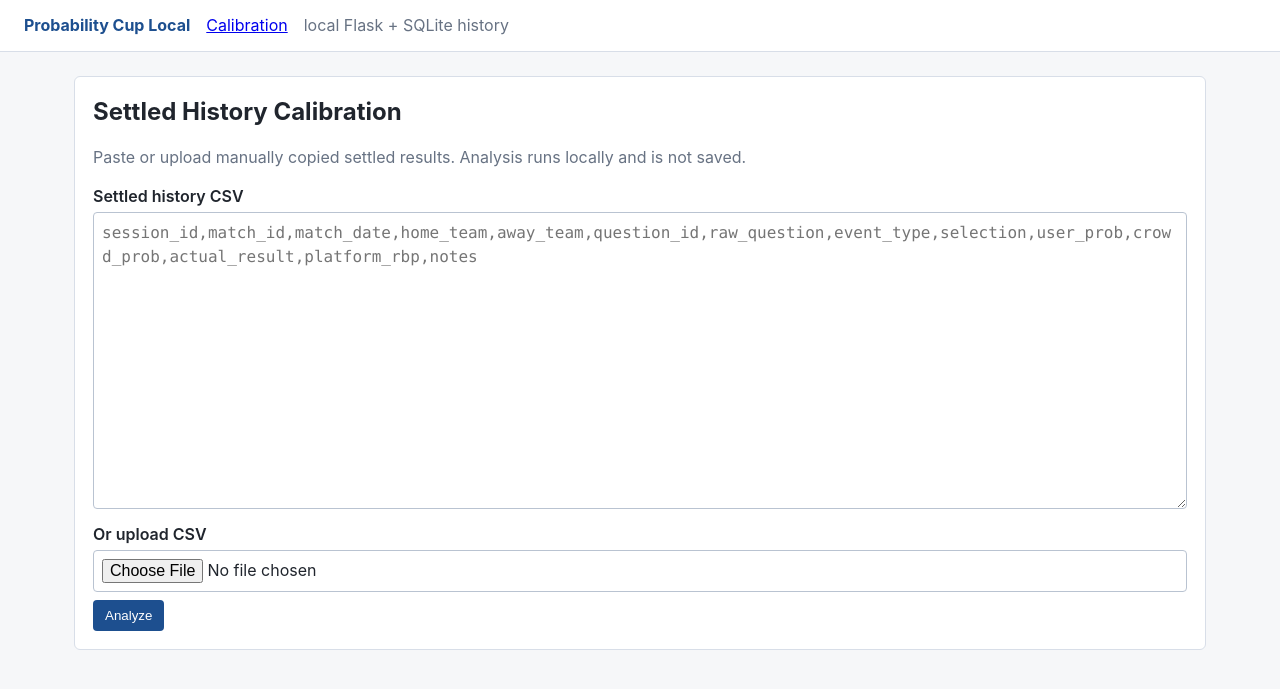
After one commit to fengabing0207-oss/professional-forecasting, a Flask app: page /calibration in a window 1280 px wide. The commit adds this page. Shown: the top 689 px of the page. Run offline with Flask 3, Linux system fonts and the light colour scheme.

Commit message:
Add settled prediction calibration analysis

```diff
--- a/webapp/app.py
+++ b/webapp/app.py
@@ -18,6 +18,18 @@ from flask import (
 )
 
 from webapp import engine_bridge
+from webapp.calibration import (
+    compute_brier_columns,
+    find_largest_crowd_deviations,
+    find_largest_rbp_losses,
+    find_largest_rbp_wins,
+    generate_guardrail_suggestions,
+    load_settled_history_csv,
+    summarize_by_event_type,
+    summarize_by_probability_bucket,
+    summarize_settled_performance,
+    to_normalized_csv,
+)
 from webapp.db import connect, init_db
 from webapp.forms import float_option, form_value, require_fields
 from webapp.history import (
@@ -257,6 +269,48 @@ def create_app() -> Flask:
             hist = snapshot_history(conn, session_id)
         return render_template("history.html", session=session, history=hist)
 
+    @app.route("/calibration", methods=["GET", "POST"])
+    def calibration():
+        csv_text = ""
+        normalized_csv = ""
+        results: dict[str, Any] = {}
+        if request.method == "POST":
+            csv_text = _field_or_upload("csv_text", "csv_file")
+            try:
+                df = load_settled_history_csv(csv_text)
+                scored = compute_brier_columns(df)
+                normalized_csv = to_normalized_csv(scored)
+                results = {
+                    "summary": summarize_settled_performance(scored),
+                    "by_event_type": _records(summarize_by_event_type(scored)),
+                    "by_bucket": _records(summarize_by_probability_bucket(scored)),
+                    "largest_wins": _records(_display_rows(find_largest_rbp_wins(scored))),
+                    "largest_losses": _records(_display_rows(find_largest_rbp_losses(scored))),
+                    "largest_deviations": _records(_display_rows(find_largest_crowd_deviations(scored))),
+                    "suggestions": generate_guardrail_suggestions(scored),
+                }
+                flash("Settled history analyzed locally. No data was saved.", "success")
+            except Exception as exc:
+                flash(str(exc), "error")
+        return render_template(
+            "calibration.html",
+            csv_text=csv_text,
+            normalized_csv=normalized_csv,
+            results=results,
+        )
+
+    @app.post("/calibration/download")
+    def download_calibration_csv():
+        normalized_csv = request.form.get("normalized_csv", "")
+        if not normalized_csv.strip():
+            flash("No normalized settled-history CSV is available to download.", "error")
+            return redirect(url_for("calibration"))
+        return Response(
+            normalized_csv,
+            mimetype="text/csv",
+            headers={"Content-Disposition": "attachment; filename=settled_history_normalized.csv"},
+        )
+
     @app.get("/sessions/<int:session_id>/download/<kind>/<int:snapshot_id>")
     def download_snapshot(session_id: int, kind: str, snapshot_id: int):
         tables = {
@@ -328,6 +382,42 @@ def _field_or_upload(field_name: str, file_name: str) -> str:
     return request.form.get(field_name, "")
 
 
+def _records(df: Any) -> list[dict[str, Any]]:
+    return [
+        {key: _format_value(value) for key, value in row.items()}
+        for row in df.to_dict(orient="records")
+    ]
+
+
+def _display_rows(df: Any) -> Any:
+    columns = [
+        "question_id",
+        "event_type",
+        "selection",
+        "raw_question",
+        "user_prob",
+        "crowd_prob",
+        "actual_result",
+        "platform_rbp",
+        "platform_rbp_numeric",
+        "user_brier",
+        "crowd_brier",
+        "abs_user_crowd_deviation",
+    ]
+    return df[[column for column in columns if column in df.columns]]
+
+
+def _format_value(value: Any) -> Any:
+    try:
+        if value != value:
+            return ""
+    except Exception:
+        pass
+    if isinstance(value, float):
+        return round(value, 4)
+    return value
+
+
 app = create_app()
 
 
--- /dev/null
+++ b/webapp/calibration.py
@@ -0,0 +1,239 @@
+"""Settled-history calibration helpers for local Probability Cup review."""
+from __future__ import annotations
+
+import csv
+import io
+from typing import Any
+
+import pandas as pd
+
+
+SETTLED_HISTORY_COLUMNS = [
+    "session_id",
+    "match_id",
+    "match_date",
+    "home_team",
+    "away_team",
+    "question_id",
+    "raw_question",
+    "event_type",
+    "selection",
+    "user_prob",
+    "crowd_prob",
+    "actual_result",
+    "platform_rbp",
+    "notes",
+]
+
+PROBABILITY_BUCKETS = [
+    (0.0, 0.2, "0-20%"),
+    (0.2, 0.4, "20-40%"),
+    (0.4, 0.6, "40-60%"),
+    (0.6, 0.8, "60-80%"),
+    (0.8, 1.0000001, "80-100%"),
+]
+
+
+def load_settled_history_csv(csv_text: str) -> pd.DataFrame:
+    """Load manually copied settled history CSV into the normalized schema."""
+    if not csv_text.strip():
+        return pd.DataFrame(columns=SETTLED_HISTORY_COLUMNS)
+
+    df = pd.read_csv(io.StringIO(csv_text), dtype=str, keep_default_na=False)
+    for column in SETTLED_HISTORY_COLUMNS:
+        if column not in df.columns:
+            df[column] = ""
+    df = df[SETTLED_HISTORY_COLUMNS].copy()
+
+    for column in ["user_prob", "crowd_prob", "actual_result"]:
+        df[column] = pd.to_numeric(df[column].replace("", pd.NA), errors="coerce")
+
+    invalid_user_prob = df["user_prob"].notna() & ~df["user_prob"].between(0, 1)
+    invalid_crowd_prob = df["crowd_prob"].notna() & ~df["crowd_prob"].between(0, 1)
+    invalid_actual = df["actual_result"].notna() & ~df["actual_result"].isin([0, 1])
+    if invalid_user_prob.any() or invalid_crowd_prob.any() or invalid_actual.any():
+        raise ValueError("user_prob/crowd_prob must be decimals 0..1 and actual_result must be 0 or 1.")
+
+    return df
+
+
+def compute_brier_columns(df: pd.DataFrame) -> pd.DataFrame:
+    """Add numeric analysis columns while preserving raw platform_rbp text."""
+    out = _with_schema(df)
+    actual = pd.to_numeric(out["actual_result"], errors="coerce")
+    user_prob = pd.to_numeric(out["user_prob"], errors="coerce")
+    crowd_prob = pd.to_numeric(out["crowd_prob"], errors="coerce")
+
+    out["platform_rbp_numeric"] = _numeric_platform_rbp(out["platform_rbp"])
+    out["user_brier"] = (user_prob - actual) ** 2
+    out["crowd_brier"] = (crowd_prob - actual) ** 2
+    out["brier_edge"] = out["crowd_brier"] - out["user_brier"]
+    directional = ((user_prob >= 0.5) == (actual == 1)).astype("boolean")
+    directional.loc[user_prob.isna() | actual.isna()] = pd.NA
+    out["directionally_correct"] = directional
+    out["abs_user_crowd_deviation"] = (user_prob - crowd_prob).abs()
+    out["probability_bucket"] = user_prob.apply(_bucket_label)
+    return out
+
+
+def summarize_settled_performance(df: pd.DataFrame) -> dict[str, Any]:
+    scored = compute_brier_columns(df)
+    return {
+        "total_questions": int(len(scored)),
+        "total_platform_rbp": _sum(scored["platform_rbp_numeric"]),
+        "average_platform_rbp": _mean(scored["platform_rbp_numeric"]),
+        "beat_crowd_count": int((scored["platform_rbp_numeric"] > 0).sum()),
+        "below_crowd_count": int((scored["platform_rbp_numeric"] < 0).sum()),
+        "mean_user_brier": _mean(scored["user_brier"]),
+        "mean_crowd_brier": _mean(scored["crowd_brier"]),
+        "mean_brier_edge": _mean(scored["brier_edge"]),
+        "directional_correctness_count": int(scored["directionally_correct"].sum(skipna=True)),
+        "average_abs_user_crowd_deviation": _mean(scored["abs_user_crowd_deviation"]),
+    }
+
+
+def summarize_by_event_type(df: pd.DataFrame) -> pd.DataFrame:
+    scored = compute_brier_columns(df)
+    if scored.empty:
+        return pd.DataFrame(
+            columns=["event_type", "questions", "total_platform_rbp", "average_platform_rbp", "mean_user_brier", "mean_crowd_brier", "mean_brier_edge"]
+        )
+    grouped = scored.groupby("event_type", dropna=False)
+    return grouped.agg(
+        questions=("question_id", "count"),
+        total_platform_rbp=("platform_rbp_numeric", "sum"),
+        average_platform_rbp=("platform_rbp_numeric", "mean"),
+        mean_user_brier=("user_brier", "mean"),
+        mean_crowd_brier=("crowd_brier", "mean"),
+        mean_brier_edge=("brier_edge", "mean"),
+    ).reset_index()
+
+
+def summarize_by_probability_bucket(df: pd.DataFrame) -> pd.DataFrame:
+    scored = compute_brier_columns(df)
+    rows = []
+    for _, _, label in PROBABILITY_BUCKETS:
+        bucket_df = scored[scored["probability_bucket"] == label]
+        rows.append(
+            {
+                "probability_bucket": label,
+                "questions": int(len(bucket_df)),
+                "total_platform_rbp": _sum(bucket_df["platform_rbp_numeric"]),
+                "average_platform_rbp": _mean(bucket_df["platform_rbp_numeric"]),
+                "mean_user_brier": _mean(bucket_df["user_brier"]),
+                "mean_crowd_brier": _mean(bucket_df["crowd_brier"]),
+                "mean_brier_edge": _mean(bucket_df["brier_edge"]),
+            }
+        )
+    return pd.DataFrame(rows)
+
+
+def find_largest_rbp_losses(df: pd.DataFrame, n: int = 5) -> pd.DataFrame:
+    scored = compute_brier_columns(df)
+    return scored.sort_values("platform_rbp_numeric", ascending=True, na_position="last").head(n)
+
+
+def find_largest_rbp_wins(df: pd.DataFrame, n: int = 5) -> pd.DataFrame:
+    scored = compute_brier_columns(df)
+    return scored.sort_values("platform_rbp_numeric", ascending=False, na_position="last").head(n)
+
+
+def find_largest_crowd_deviations(df: pd.DataFrame, n: int = 5) -> pd.DataFrame:
+    scored = compute_brier_columns(df)
+    return scored.sort_values("abs_user_crowd_deviation", ascending=False, na_position="last").head(n)
+
+
+def generate_guardrail_suggestions(df: pd.DataFrame) -> list[str]:
+    scored = compute_brier_columns(df)
+    if scored.empty:
+        return []
+
+    suggestions: list[str] = []
+    event = scored["event_type"].fillna("").str.lower()
+    question = scored["raw_question"].fillna("").str.lower()
+    user_prob = pd.to_numeric(scored["user_prob"], errors="coerce")
+    crowd_prob = pd.to_numeric(scored["crowd_prob"], errors="coerce")
+    rbp = scored["platform_rbp_numeric"]
+    actual = pd.to_numeric(scored["actual_result"], errors="coerce")
+
+    if ((event.str.contains("foul") | question.str.contains("foul")) & (user_prob > 0.60) & (rbp < 0)).any():
+        suggestions.append("Review fouls questions above 60% after RBP losses; consider requiring stronger evidence before taking high-confidence foul positions.")
+
+    player_second_half_sot = (
+        (event.str.contains("player") | question.str.contains("player") | question.str.contains("sadio") | question.str.contains("mane"))
+        & (question.str.contains("second half") | question.str.contains("2nd half") | event.str.contains("second_half"))
+        & (question.str.contains("shot") | question.str.contains("sot") | event.str.contains("shot"))
+    )
+    if (player_second_half_sot & (user_prob > 0.55) & (rbp < 0)).any():
+        suggestions.append("Review player second-half shot-on-target questions above 55%; these may need a lower cap until supported by prop-specific evidence.")
+
+    if ((event.str.contains("corner") | question.str.contains("corner")) & ((crowd_prob - user_prob) > 0.15) & (rbp < 0)).any():
+        suggestions.append("Review corners questions where your probability is far below crowd after losses; check whether market/crowd baselines are being underweighted.")
+
+    compound_btts_total = (
+        (question.str.contains("both teams") | question.str.contains("btts") | event.str.contains("both_teams"))
+        & (question.str.contains("total") | question.str.contains("goal") | question.str.contains("over") | event.str.contains("total_goals"))
+    )
+    if (compound_btts_total & (user_prob > 0.50) & (rbp < 0)).any():
+        suggestions.append("Review compound BTTS plus total-goals questions above 50%; correlated conditions may be overstated.")
+
+    favorite_win = (event.str.contains("team_win") | event.str.contains("home_win") | event.str.contains("away_win") | question.str.contains("win"))
+    if (favorite_win & ((crowd_prob - user_prob) > 0.15) & (actual == 1)).any():
+        suggestions.append("Review favorite-win questions where your probability is well below crowd and the outcome is yes; avoid underpricing clear favorites.")
+
+    negative_event_totals = summarize_by_event_type(scored)
+    for _, row in negative_event_totals.iterrows():
+        event_type = str(row["event_type"] or "unknown")
+        total_rbp = row["total_platform_rbp"]
+        if pd.notna(total_rbp) and float(total_rbp) < 0:
+            suggestions.append(f"Event type '{event_type}' has negative total platform RBP; review thresholds or confidence caps before the next dry run.")
+
+    return suggestions
+
+
+def to_normalized_csv(df: pd.DataFrame) -> str:
+    normalized = _with_schema(df)[SETTLED_HISTORY_COLUMNS]
+    output = io.StringIO()
+    normalized.to_csv(output, index=False, quoting=csv.QUOTE_MINIMAL)
+    return output.getvalue()
+
+
+def _with_schema(df: pd.DataFrame) -> pd.DataFrame:
+    out = df.copy()
+    for column in SETTLED_HISTORY_COLUMNS:
+        if column not in out.columns:
+            out[column] = ""
+    return out
+
+
+def _numeric_platform_rbp(series: pd.Series) -> pd.Series:
+    return pd.to_numeric(
+        series.astype(str).str.strip().str.replace("%", "", regex=False).replace("", pd.NA),
+        errors="coerce",
+    )
+
+
+def _bucket_label(probability: Any) -> str:
+    if pd.isna(probability):
+        return "missing"
+    value = float(probability)
+    for low, high, label in PROBABILITY_BUCKETS:
+        if low <= value < high:
+            return label
+    if value == 1.0:
+        return "80-100%"
+    return "missing"
+
+
+def _mean(series: pd.Series) -> float | None:
+    value = series.mean(skipna=True)
+    if pd.isna(value):
+        return None
+    return float(value)
+
+
+def _sum(series: pd.Series) -> float:
+    value = series.sum(skipna=True)
+    if pd.isna(value):
+        return 0.0
+    return float(value)
--- a/webapp/static/style.css
+++ b/webapp/static/style.css
@@ -150,6 +150,10 @@ pre {
   background: #eaf8ee;
 }
 
+.hidden-field {
+  display: none;
+}
+
 @media (max-width: 760px) {
   .grid-form,
   .inline-inputs,
--- a/webapp/templates/base.html
+++ b/webapp/templates/base.html
@@ -9,6 +9,7 @@
 <body>
   <header class="topbar">
     <a class="brand" href="{{ url_for('index') }}">Probability Cup Local</a>
+    <a href="{{ url_for('calibration') }}">Calibration</a>
     <span class="muted">local Flask + SQLite history</span>
   </header>
   <main class="page">
--- /dev/null
+++ b/webapp/templates/calibration.html
@@ -0,0 +1,69 @@
+{% extends "base.html" %}
+{% block title %}Calibration Review{% endblock %}
+{% block content %}
+<section class="band">
+  <h1>Settled History Calibration</h1>
+  <p class="muted">Paste or upload manually copied settled results. Analysis runs locally and is not saved.</p>
+  <form method="post" enctype="multipart/form-data">
+    <label for="csv_text">Settled history CSV</label>
+    <textarea id="csv_text" name="csv_text" rows="12" placeholder="session_id,match_id,match_date,home_team,away_team,question_id,raw_question,event_type,selection,user_prob,crowd_prob,actual_result,platform_rbp,notes">{{ csv_text }}</textarea>
+    <label for="csv_file">Or upload CSV</label>
+    <input id="csv_file" name="csv_file" type="file" accept=".csv,text/csv">
+    <button type="submit">Analyze</button>
+  </form>
+</section>
+
+{% if results %}
+  <section class="band">
+    <h2>Summary</h2>
+    <div class="status-grid">
+      {% for key, value in results.summary.items() %}
+        <div>
+          <strong>{{ key.replace("_", " ") }}</strong><br>
+          {{ value if value is not none else "" }}
+        </div>
+      {% endfor %}
+    </div>
+    <form method="post" action="{{ url_for('download_calibration_csv') }}">
+      <textarea class="hidden-field" name="normalized_csv">{{ normalized_csv }}</textarea>
+      <button type="submit">Download normalized CSV</button>
+    </form>
+  </section>
+
+  <section class="band">
+    <h2>Guardrails</h2>
+    {% if results.suggestions %}
+      <ul>
+        {% for suggestion in results.suggestions %}
+          <li>{{ suggestion }}</li>
+        {% endfor %}
+      </ul>
+    {% else %}
+      <p class="muted">No guardrail patterns triggered by this CSV.</p>
+    {% endif %}
+  </section>
+
+  <section class="band">
+    <h2>Event Type Performance</h2>
+    {% set rows = results.by_event_type %}
+    {% include "partials/table_preview.html" %}
+  </section>
+
+  <section class="band">
+    <h2>Probability Buckets</h2>
+    {% set rows = results.by_bucket %}
+    {% include "partials/table_preview.html" %}
+  </section>
+
+  {% for title, rows in [
+    ("Largest Wins", results.largest_wins),
+    ("Largest Losses", results.largest_losses),
+    ("Largest Crowd Deviations", results.largest_deviations)
+  ] %}
+    <section class="band">
+      <h2>{{ title }}</h2>
+      {% include "partials/table_preview.html" %}
+    </section>
+  {% endfor %}
+{% endif %}
+{% endblock %}
```
Also changed, not shown: tests/test_calibration.py (added, +99 -0 lines), README_LOCAL_UI.md.
